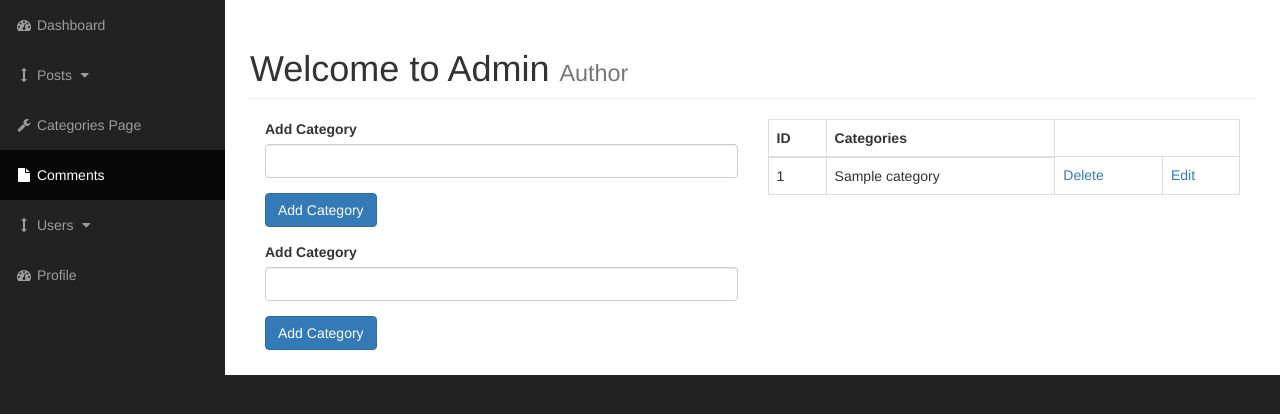
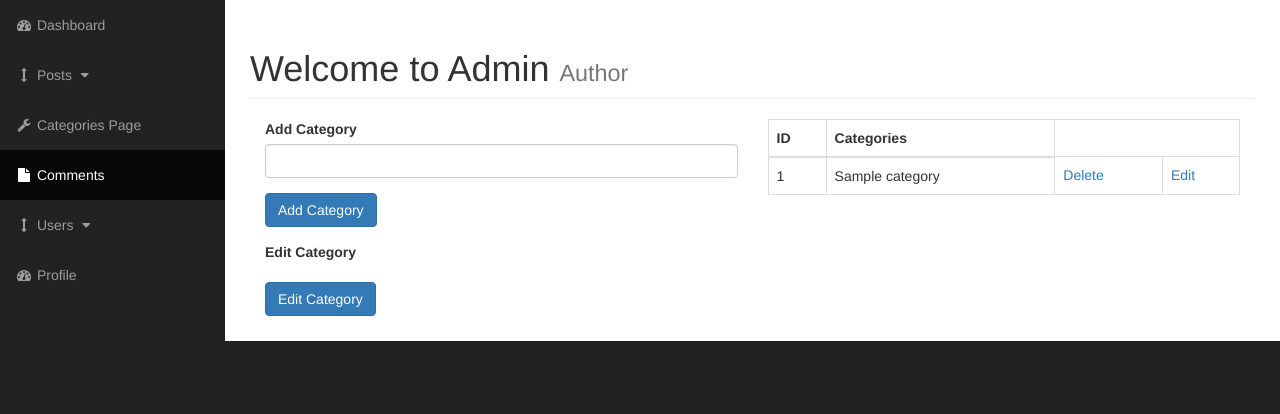
Before and after one commit to groszek20/cms, a PHP site: page /admin/categories.php in a window 1280 px wide. Shown: the part 51-465 px from the top of the page. Run offline with PHP 8.4, Linux system fonts and the light colour scheme; tables that the repository leaves empty or names only in its code hold one stand-in row (values such as "Sample post").

Commit message:
edit categories

```diff
--- a/admin/categories.php
+++ b/admin/categories.php
@@ -43,14 +43,27 @@
                                 <input class="btn btn-primary" type="submit" name="submit" value="Add Category">
                             </div>
                         </form>
+
                         <form action="" method="post">
                             <div class="form-group">
-                                <label for="cat_title">Add Category</label>
-                                <input type="text" class="form-control" name="cat_title">
+                                <label for="cat_title">Edit Category</label>
+                                <?php
+                                if (isset($_GET['edit'])) {
+                                    $query = "SELECT * FROM `category` ";
+                                    $select_categories = mysqli_query($connection, $query);
+                                    while ($row = mysqli_fetch_assoc($select_categories)) {
+                                        $cat_title = $row['cat_title'];
+                                        $cat_id = $row['cat_id'];
+                                    }
+                                    ?>
+                                <input value="<?php if(isset($_GET['edit'])){ echo $cat_title;} ?>" type="text" class="form-control" name="cat_title">
+                                <?php }
+                                ?>
                             </div>
                             <div class="form-group">
-                                <input class="btn btn-primary" type="submit" name="submit" value="Add Category">
+                                <input class="btn btn-primary" type="submit" name="submit" value="Edit Category">
                             </div>
+
                         </form>
                     </div>
 
```
